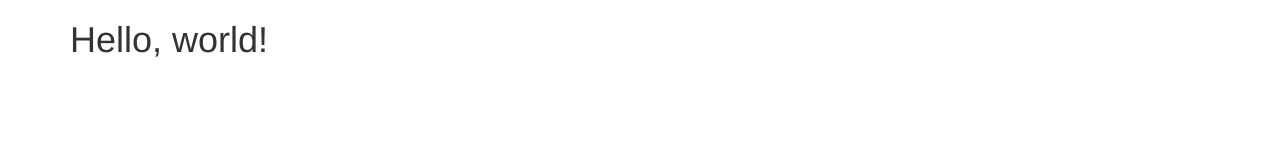
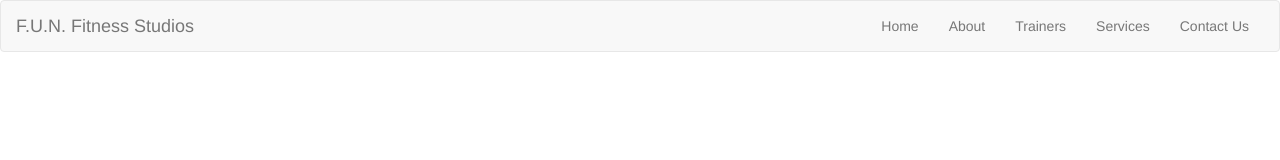
Before and after one commit to steventhanna/fun-fitness-studios, a plain HTML site: page index.html in a window 1280 px wide. Drawn offline with nearby package versions, Linux system fonts and the light colour scheme.

Commit message:
Added style.css and updated some changes in index

```diff
--- a/index.html
+++ b/index.html
@@ -8,6 +8,7 @@
 
     <!-- Bootstrap -->
     <link href="css/bootstrap.min.css" rel="stylesheet">
+    <link href="css/sylte.css" rel="stylesheet">
 
     <!-- HTML5 shim and Respond.js for IE8 support of HTML5 elements and media queries -->
     <!-- WARNING: Respond.js doesn't work if you view the page via file:// -->
@@ -17,9 +18,33 @@
     <![endif]-->
   </head>
   <body>
-    <div class="container">
-    <h1>Hello, world!</h1>
-     </div>
+  <nav class="navbar navbar-default navbar-fi" role="navigation">
+  <div class="container-fluid">
+    <!-- Brand and toggle get grouped for better mobile display -->
+    <div class="navbar-header">
+      <button type="button" class="navbar-toggle collapsed" data-toggle="collapse" data-target="#bs-example-navbar-collapse-1">
+        <span class="sr-only">Toggle navigation</span>
+        <span class="icon-bar"></span>
+        <span class="icon-bar"></span>
+        <span class="icon-bar"></span>
+      </button>
+      <a class="navbar-brand" href="#">F.U.N. Fitness Studios</a>
+    </div>
+
+    <!-- Collect the nav links, forms, and other content for toggling -->
+    <div class="collapse navbar-collapse" id="bs-example-navbar-collapse-1">
+      <ul class="nav navbar-nav navbar-right">
+        <li><a href="#">Home</a></li>
+        <li><a href="#">About</a></li>
+        <li><a href="#">Trainers</a></li>
+        <li><a href="#">Services</a></li>
+        <li><a href="#">Contact Us</a></li>
+
+
+      </ul>
+    </div><!-- /.navbar-collapse -->
+  </div><!-- /.container-fluid -->
+</nav>
 
     <!-- jQuery (necessary for Bootstrap's JavaScript plugins) -->
     <script src="https://ajax.googleapis.com/ajax/libs/jquery/1.11.1/jquery.min.js"></script>
```
Also changed, not shown: css/style.css (added).
